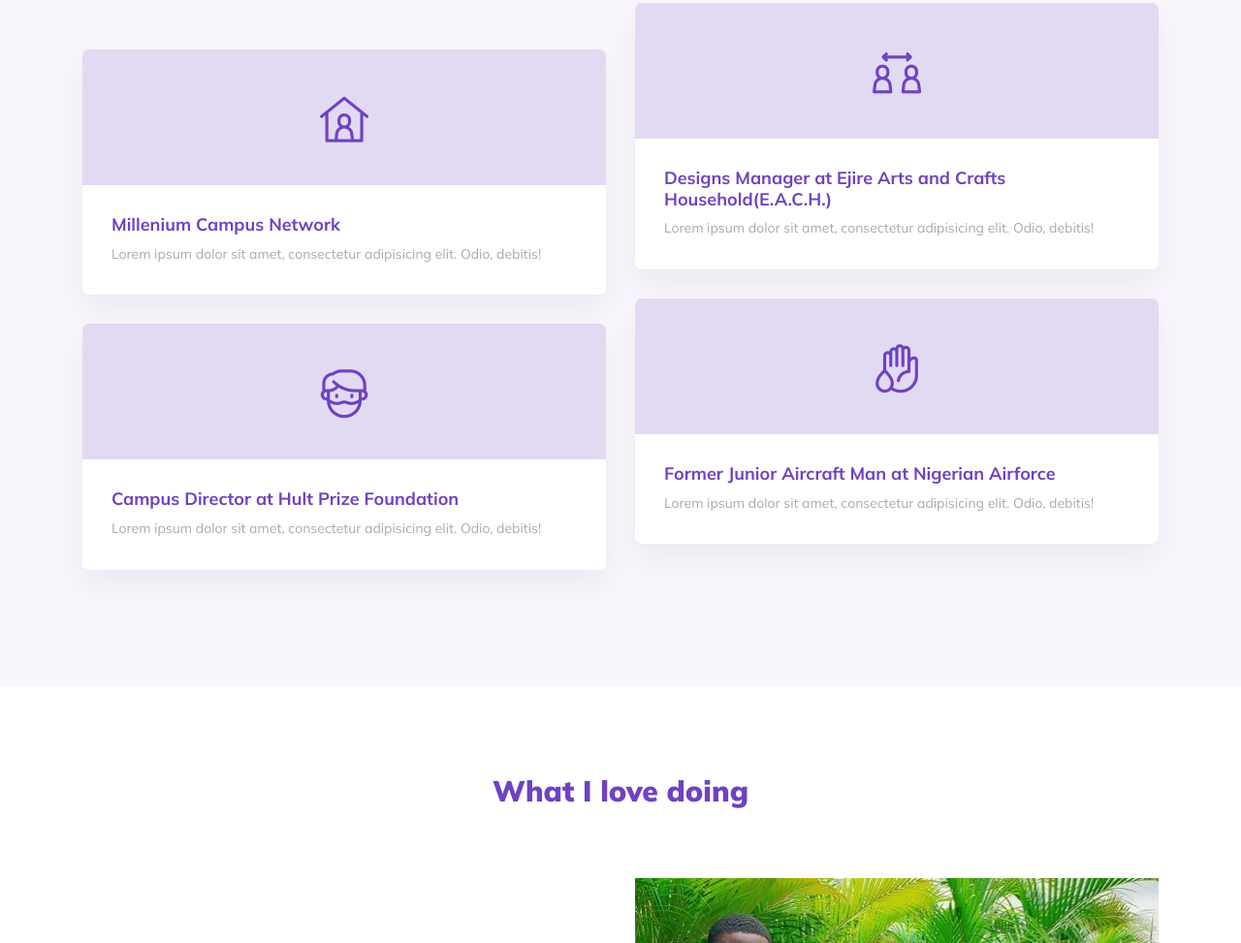
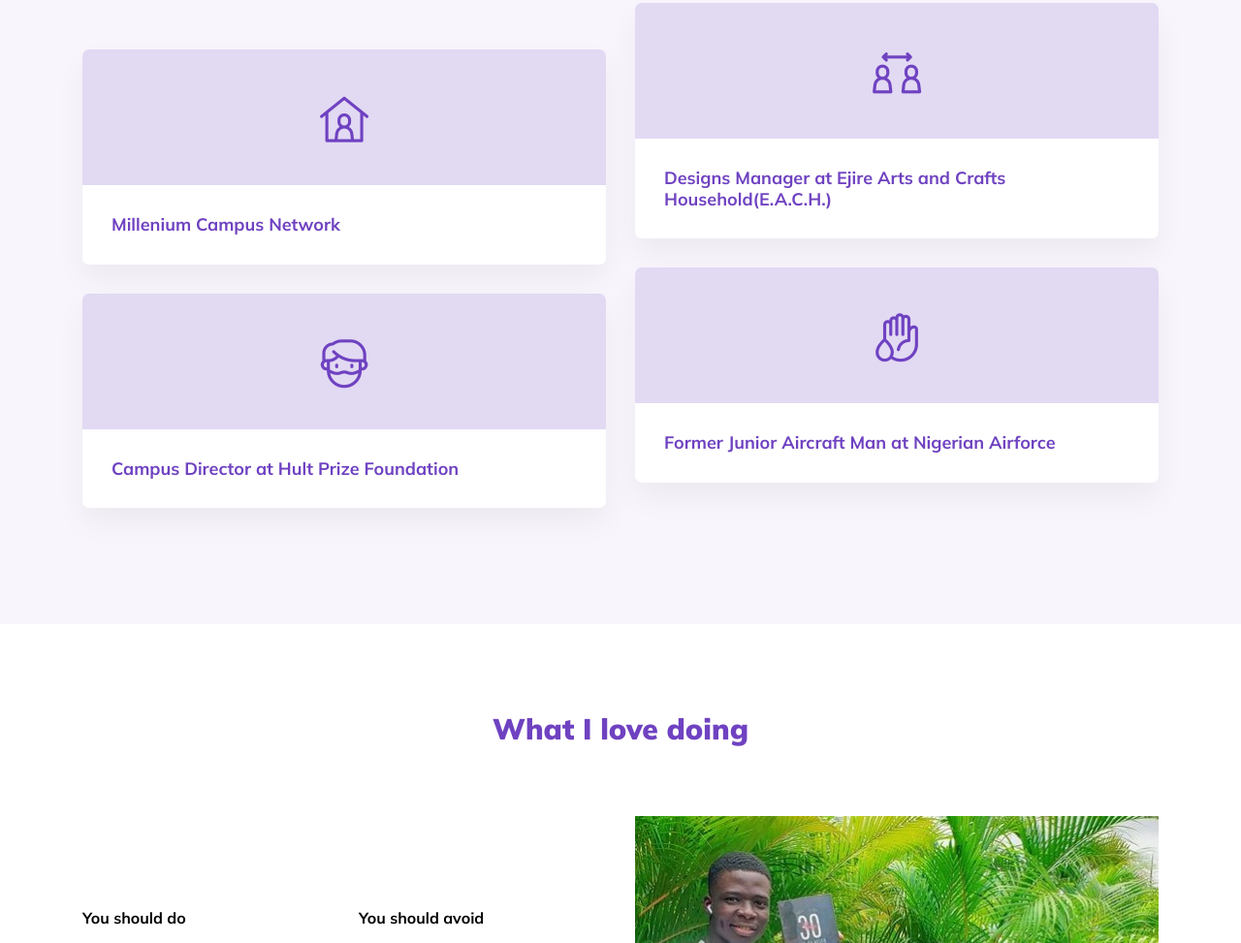
Before and after one commit to Sir-muhell/seyibabs, a plain HTML site: page index.html in a window 1280 px wide. Shown: the part 1632-2605 px from the top of the page at 97% size. Drawn offline with Linux system fonts and the light colour scheme; files whose address does not match are found by name.

Commit message:
seyi oooo

```diff
--- a/index.html
+++ b/index.html
@@ -144,7 +144,6 @@
                   </div>
                   <div class="body">
                     <h3>Millenium Campus Network</h3>
-                    <p>Lorem ipsum dolor sit amet, consectetur adipisicing elit. Odio, debitis!</p>
                   </div>
                 </div>
 
@@ -154,7 +153,6 @@
                   </div>
                   <div class="body">
                     <h3>Campus Director at Hult Prize Foundation</h3>
-                    <p>Lorem ipsum dolor sit amet, consectetur adipisicing elit. Odio, debitis!</p>
                   </div>
                 </div>
               </div>
@@ -165,7 +163,6 @@
                   </div>
                   <div class="body">
                     <h3>Designs Manager at Ejire Arts and Crafts Household(E.A.C.H.)</h3>
-                    <p>Lorem ipsum dolor sit amet, consectetur adipisicing elit. Odio, debitis!</p>
                   </div>
                 </div>
 
@@ -175,7 +172,6 @@
                   </div>
                   <div class="body">
                     <h3>Former Junior Aircraft Man at Nigerian Airforce</h3>
-                    <p>Lorem ipsum dolor sit amet, consectetur adipisicing elit. Odio, debitis!</p>
                   </div>
                 </div>
               </div>
```
